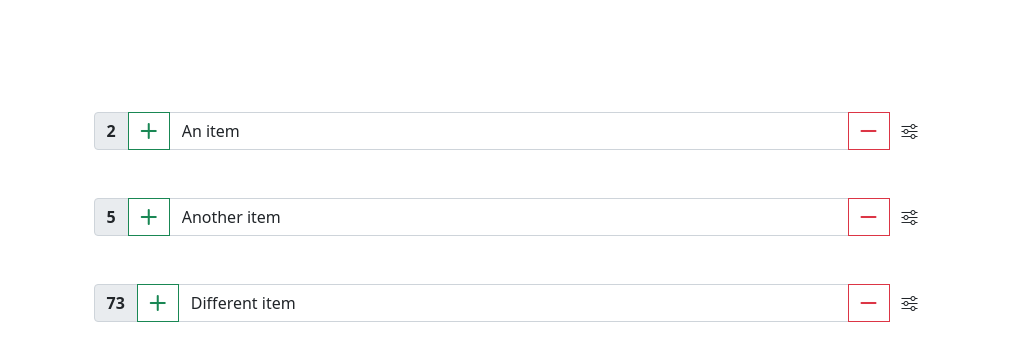
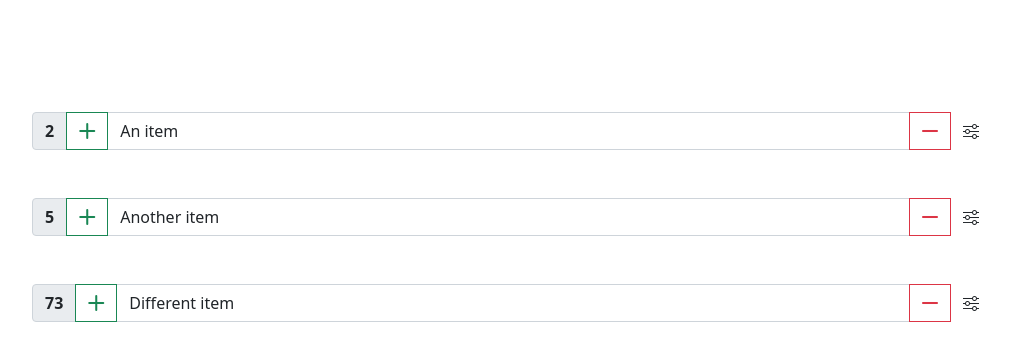
Before and after one commit to Asil348/counter, a Vue app: page / in a window 1280 px wide. Shown: the top 360 px of the page, without its empty margins (128-1138 px from the left). Built offline with nearby package versions, Linux system fonts and the light colour scheme.

Commit message:
add add & subtr count functions

```diff
--- a/src/components/Item.vue
+++ b/src/components/Item.vue
@@ -1,9 +1,9 @@
 <template>
-  <div class="input-group item" style="width: 75%; margin: 3em auto">
+  <div class="input-group item">
     <span class="input-group-text"><strong>{{ item.count }}</strong></span>
     <button @click="$emit('add-count', item.id)" class="btn btn-outline-success" type="button"><i class="bi bi-plus-lg"></i></button>
     <input type="text" class="form-control" :value="item.text">
-    <button class="btn btn-outline-danger" type="button"><i class="bi bi-dash-lg"></i></button>
+    <button @click="$emit('subtr-count', item.id)" class="btn btn-outline-danger" type="button"><i class="bi bi-dash-lg"></i></button>
     <button class="btn btn-outline-white" type="button"><i class="bi bi-sliders"></i></button>
   </div>
 </template>
@@ -20,21 +20,8 @@
 
 <!-- Add "scoped" attribute to limit CSS to this component only -->
 <style scoped>
-  h3 {
-    margin: 40px 0 0;
-  }
-
-  ul {
-    list-style-type: none;
-    padding: 0;
-  }
-
-  li {
-    display: inline-block;
-    margin: 0 10px;
-  }
-
-  a {
-    color: #42b983;
+  .item {
+    width: 75vw;
+    margin: 3em auto;
   }
 </style>
--- a/src/components/Items.vue
+++ b/src/components/Items.vue
@@ -1,6 +1,6 @@
 <template>
     <div :key="item.id" v-for="item in items">
-        <Item @add-count="$emit('add-count', item.id)" :item="item" />
+        <Item @add-count="$emit('add-count', item.id)" @subtr-count="$emit('subtr-count', item.id)" :item="item" />
     </div>
 </template>
 
@@ -15,6 +15,6 @@ export default {
     components: {
         Item
     },
-    emits: ['add-count']
+    emits: ['add-count', 'subtr-count']
 }
 </script>
--- a/src/views/Home.vue
+++ b/src/views/Home.vue
@@ -1,6 +1,6 @@
 <template>
   <div class="home container">
-    <Items @add-count="addCount" :items="items" />
+    <Items @add-count="addCount" @subtr-count="subtrCount" :items="items" />
   </div>
 </template>
 
@@ -20,8 +20,10 @@ export default {
   },
   methods: {
     addCount(id) {
-      this.items = this.items.map((item) => item.id === id ? {...item, count: count++} : item)
-      console.log(this.items[id].count)
+      this.items[id].count++
+    },
+    subtrCount(id) {
+      this.items[id].count--
     }
   },
   created() {
```
